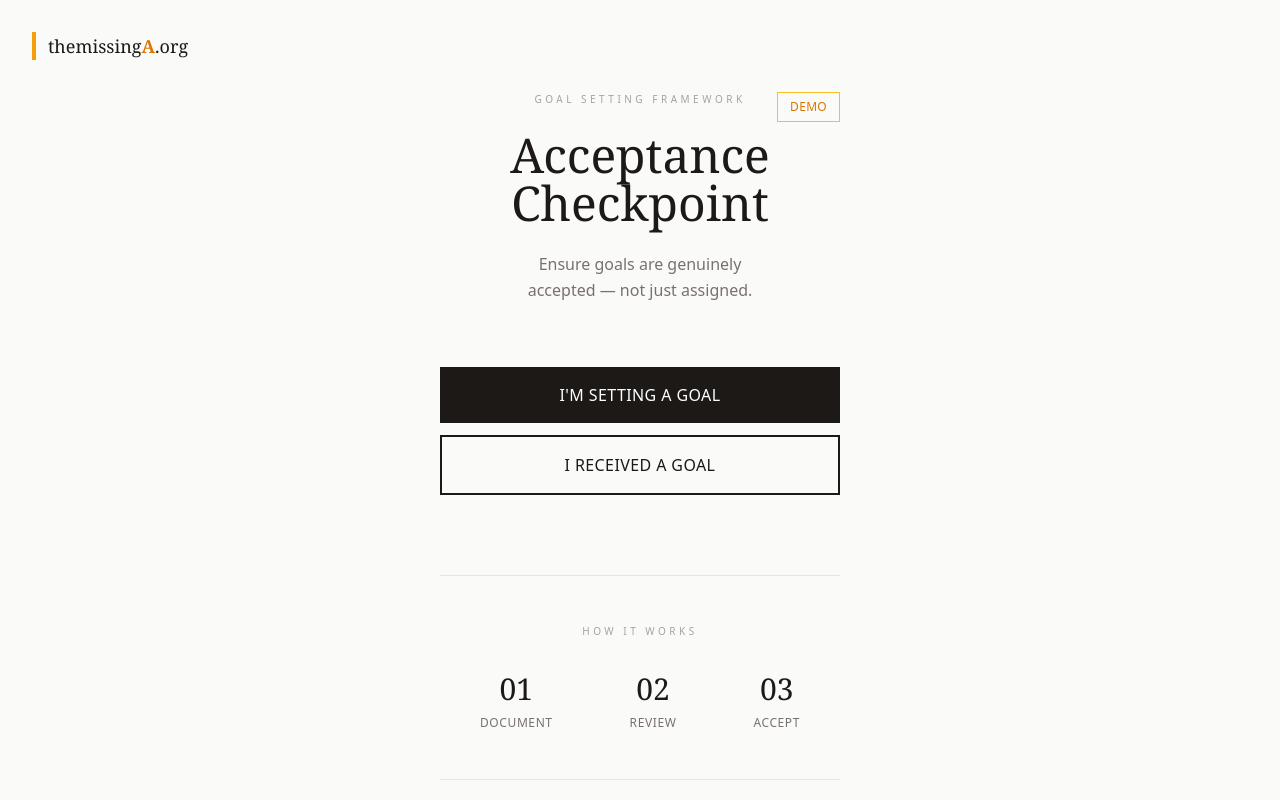
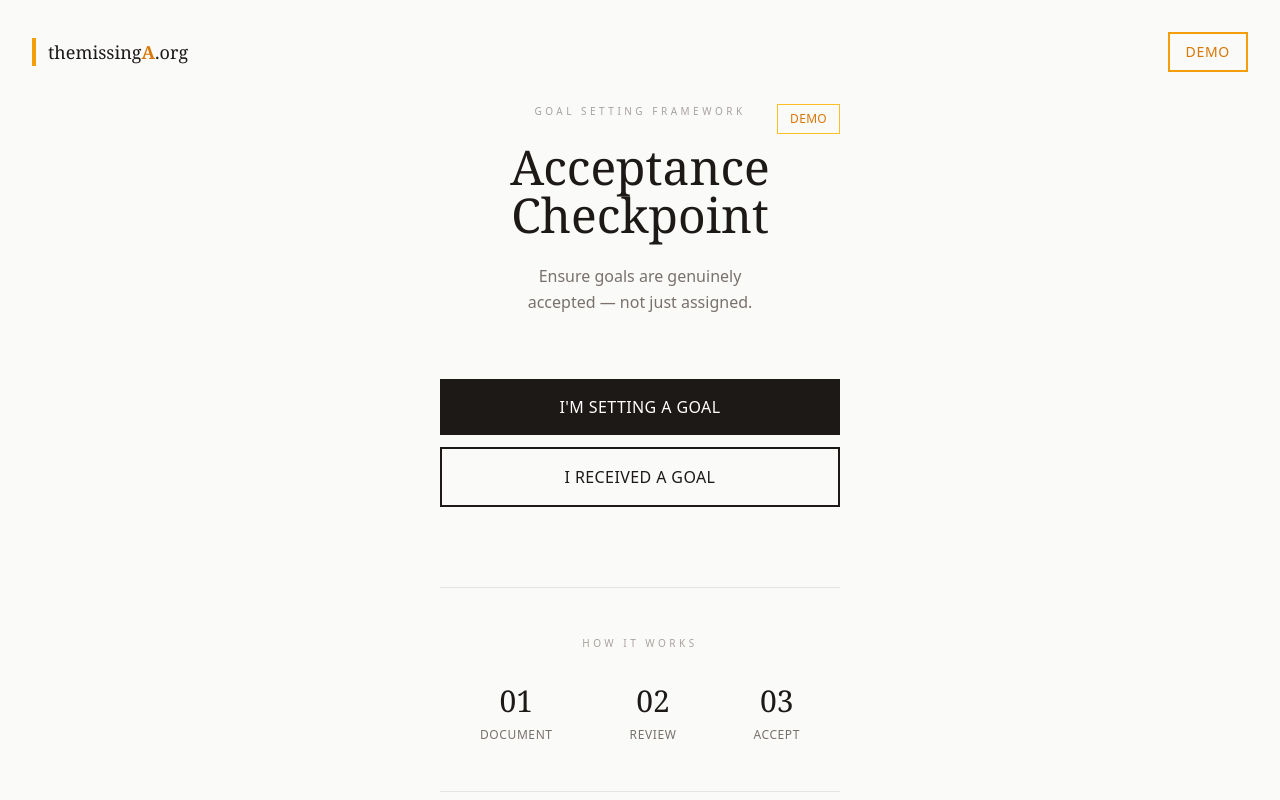
Before and after one commit to curtgiddings/-acceptance-checkpoint, a Next.js app: page / in a window 1280 px wide. Shown: the top 800 px of the page. Built offline with nearby package versions, Linux system fonts and the light colour scheme.

Commit message:
Enhance header layout with demo link

```diff
--- a/app/layout.tsx
+++ b/app/layout.tsx
@@ -1,7 +1,6 @@
 import type { Metadata } from 'next'
 import Link from 'next/link'
 import './globals.css'
-
 export const metadata: Metadata = {
   title: 'Acceptance Checkpoint | themissinga.org',
   description: 'Ensure goals are genuinely accepted — not just assigned.',
@@ -9,7 +8,6 @@ export const metadata: Metadata = {
     icon: '/favicon.svg',
   },
 }
-
 export default function RootLayout({
   children,
 }: {
@@ -18,11 +16,14 @@ export default function RootLayout({
   return (
     <html lang="en">
       <body className="min-h-screen bg-stone-50">
-        <header className="p-8">
+        <header className="p-8 flex items-center justify-between">
           <Link href="/">
             <p className="font-serif text-lg text-stone-900 border-l-4 border-amber-500 pl-3">
               themissing<span className="font-semibold text-amber-600">A</span>.org
             </p>
+          </Link>
+          <Link href="/demo" className="text-sm font-medium tracking-wider text-amber-600 hover:text-white border-2 border-amber-500 hover:bg-amber-500 px-4 py-2 transition-colors">
+            DEMO
           </Link>
         </header>
         <main className="max-w-md mx-auto px-6 pb-12">
```
